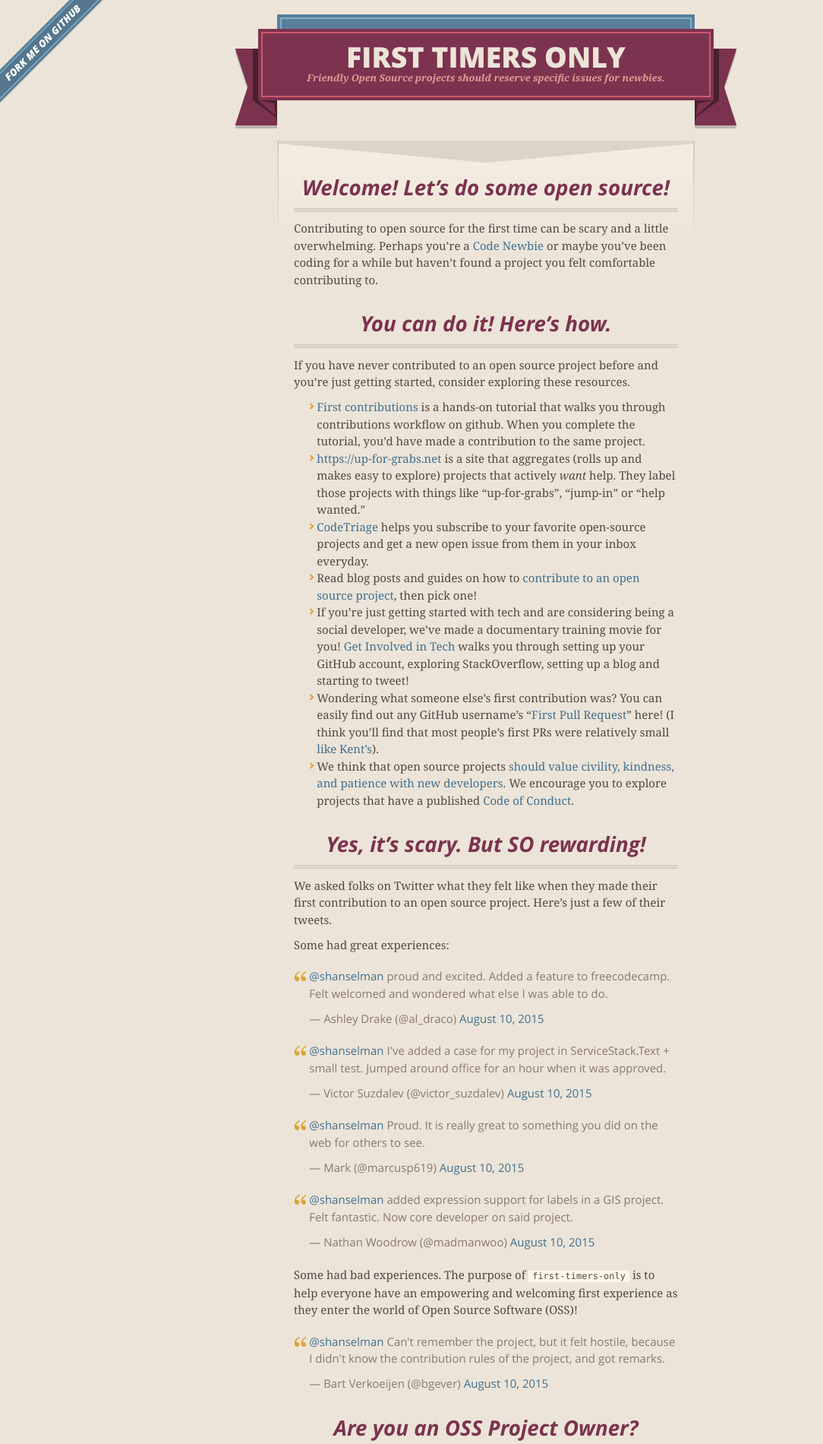
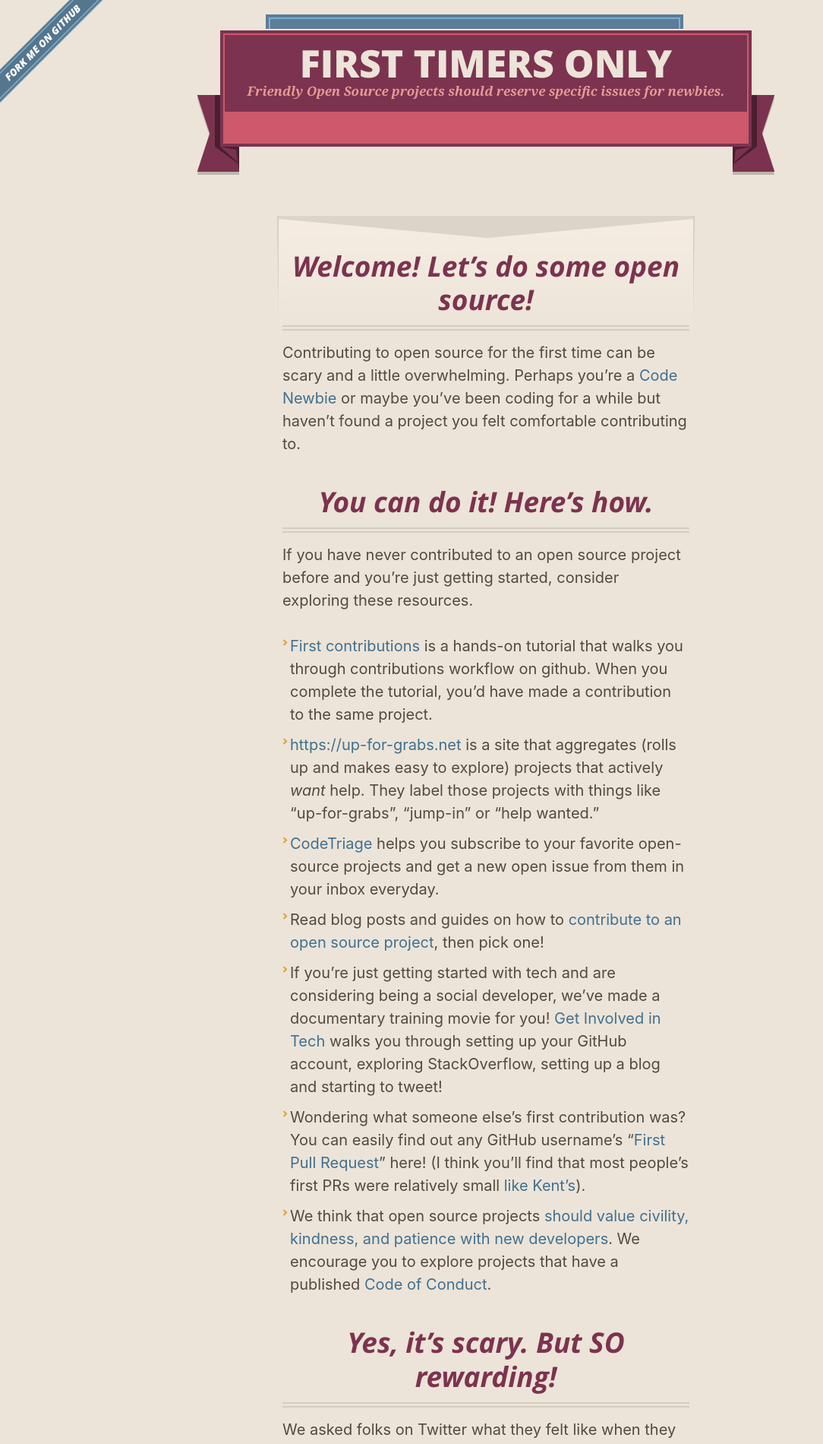
Before and after one commit to shanselman/firsttimersonly, a Jekyll site: the page built from index.md, in a window 1280 px wide. Shown: the top 1900 px of the page at 76% size, without its empty margins (0-1084 px from the left). Built offline with Jekyll 4.4.1, drawn with Linux system fonts in a browser that asks for light colours; nearby versions of some CDN libraries; comment, search, counter and statistics services are not loaded; our own code applies the rules of GitHub Pages for plain Markdown files.

Commit message:
better stylesheet from @nickcolley closes #39

```diff
--- a/stylesheets/screen.css
+++ b/stylesheets/screen.css
@@ -114,7 +114,7 @@ header, footer, section {
 
 div.shell {
   display: block;
-  width: 670px;
+  width: 870px;
   margin: 0 auto;
 }
 
@@ -135,14 +135,14 @@ a#forkme_banner:hover {
 }
 
 /* header */
-
+/*
 header {
   position: relative;
   z-index: 2;
   margin: 0 auto;
-  max-width: 600px;
+  max-width: 850px;
   top: 38px;
-}
+}*/
 
 header span.ribbon-inner {
   position: relative;
@@ -567,3 +567,51 @@ dd p:first-child {
   font-size: .85em;
   font-style: italic;
 }
+
+html, body {
+    font-size: 20px;
+    font-family:
+      -apple-system,
+      BlinkMacSystemFont,
+      "Segoe UI",
+      "Roboto",
+      "Oxygen",
+      "Ubuntu",
+      "Cantarell",
+      "Fira Sans",
+      "Droid Sans",
+      "Helvetica Neue",
+      sans-serif;
+    line-height: normal;
+    margin: 1rem;
+}
+
+h3 {
+    margin-top: 2rem;
+}
+
+h2 {
+    margin-top: 2rem;
+    margin-bottom: 2rem;
+}
+
+p, ul {
+    line-height: 1.5;
+    margin-bottom: 1.5rem;
+}
+
+ul {
+    padding-left: 0;
+}
+li {
+    margin-bottom: .5rem;
+}
+
+pre {
+    overflow-y: auto;
+}
+
+.shell {
+    margin: auto;
+    max-width: 35em;
+}
```
